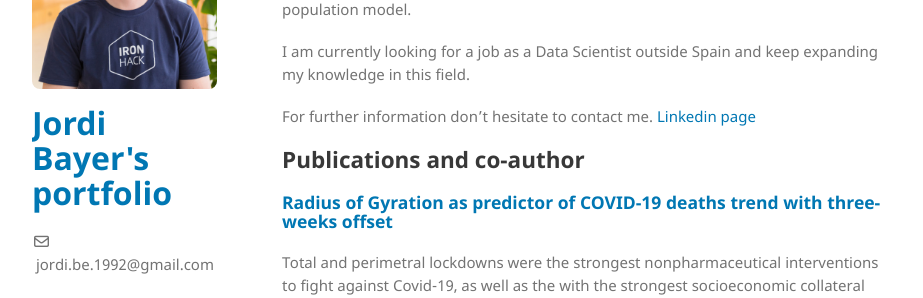
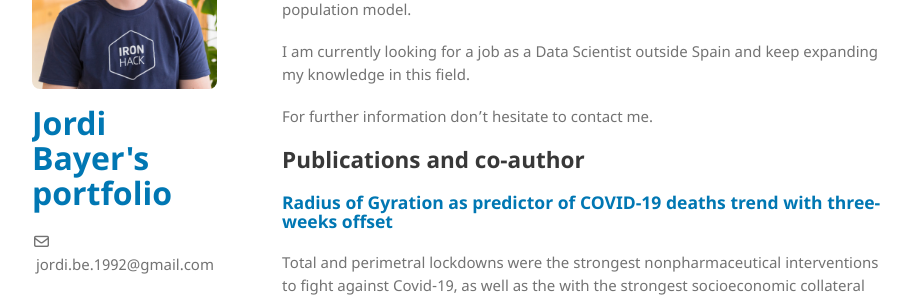
Before and after one commit to jordibayer/jordibayer.github.io, a Jekyll site: the page built from index.md, in a window 1280 px wide and 900 px high, scrolled down 381 px. Shown: the part 154-452 px from the top of the window, without its empty margins (178-1101 px from the left). Built offline with Jekyll 4.4.1, drawn with Linux system fonts in a browser that asks for light colours; our own code applies the rules of GitHub Pages for plain Markdown files.

Commit message:
deleted linkedin link from description

```diff
--- a/index.md
+++ b/index.md
@@ -13,7 +13,6 @@ In my most recent experience in Kido Dynamics as a Data Scientist, I acquired kn
 I am currently looking for a job as a Data Scientist outside Spain and keep expanding my knowledge in this field.
 
 For further information don't hesitate to contact me.
-[Linkedin page](https://www.linkedin.com/in/jordibayerespinosa/)
 
 ## Publications and co-author
 
```
